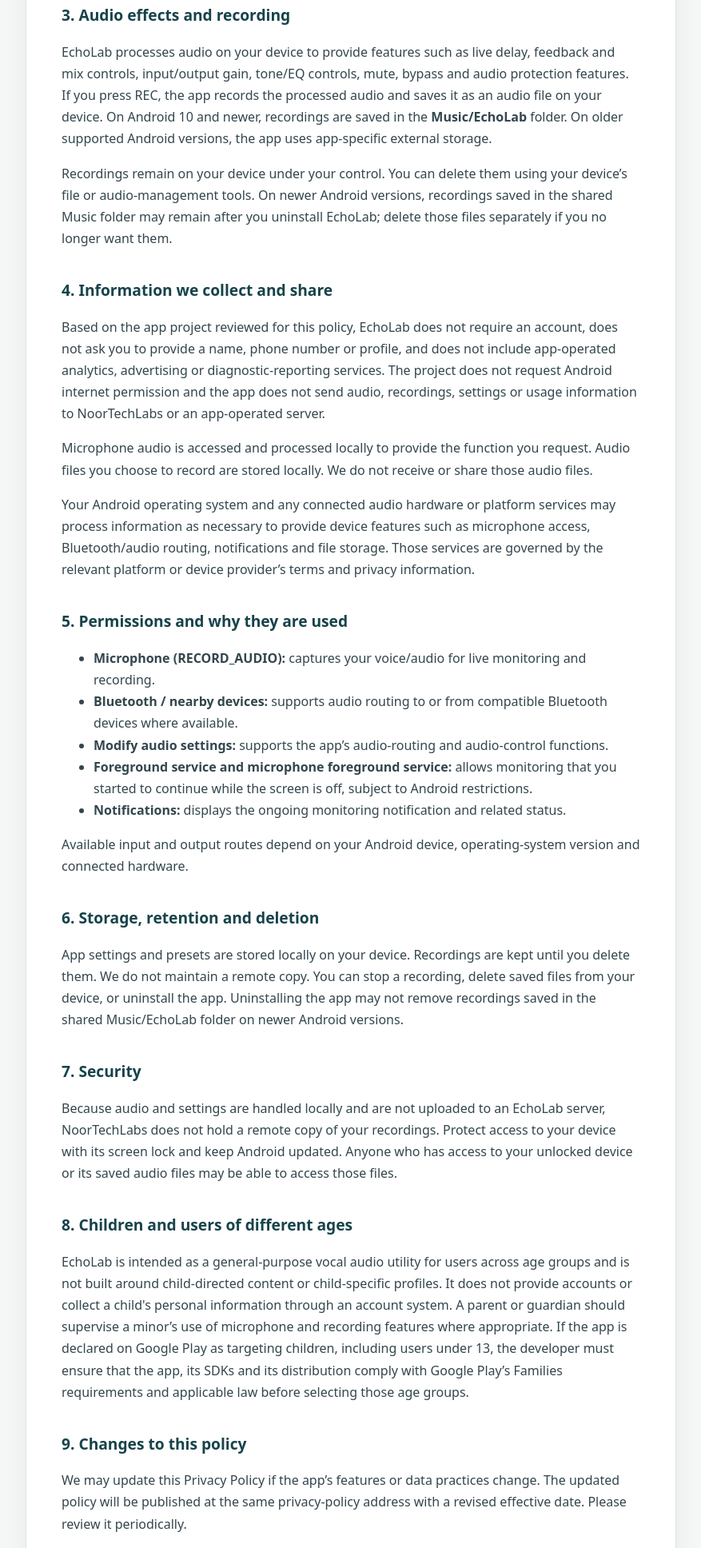
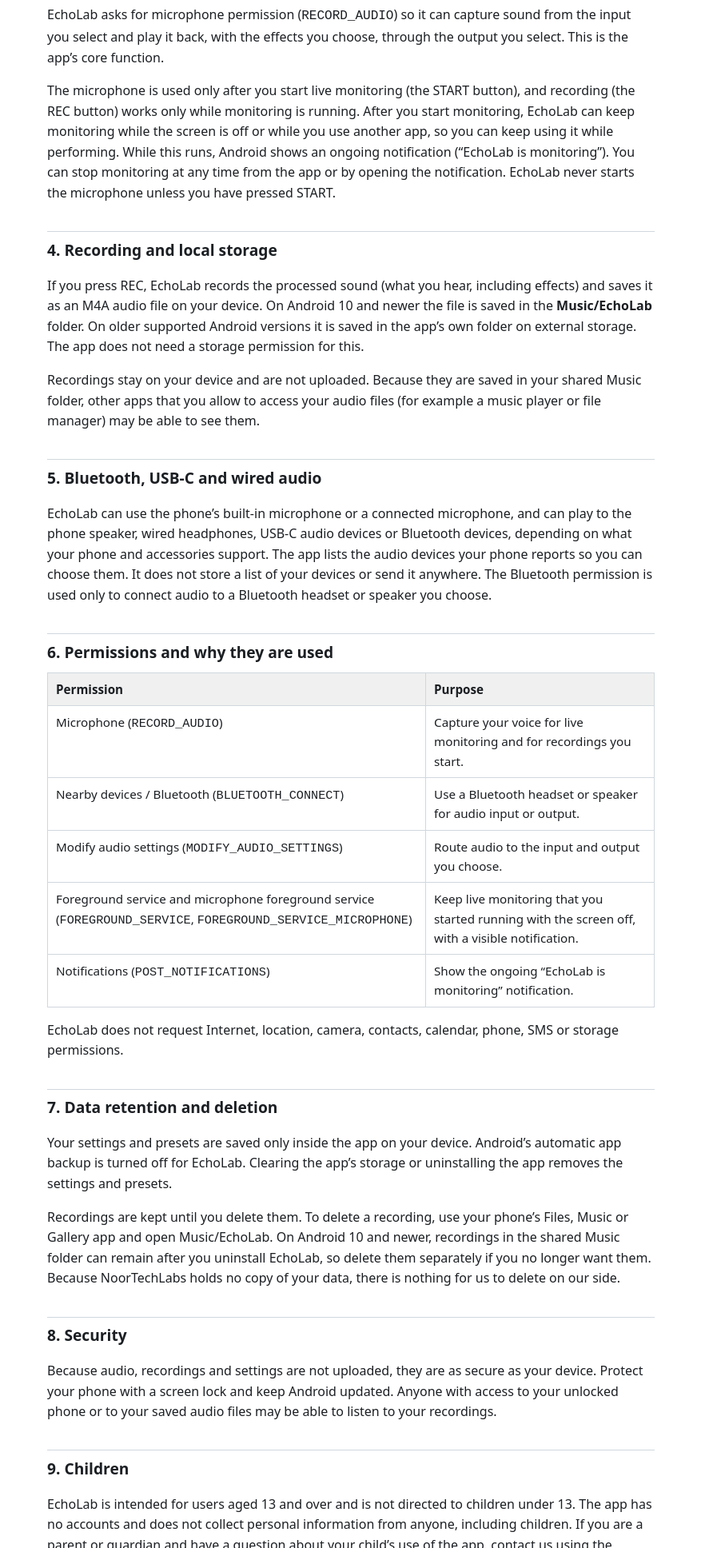
Before and after one commit to noortechlabs/echolab-privacy-policy, a plain HTML site: page index.html in a window 1280 px wide. Shown: the part 864-2800 px from the top of the page at 80% size, without its empty margins (201-1078 px from the left). Drawn offline with Linux system fonts and the light colour scheme.

Commit message:
Add files via upload

```diff
--- a/index.html
+++ b/index.html
@@ -1,4 +1,4 @@
-<!doctype html>
+<!DOCTYPE html>
 <html lang="en">
 <head>
 <meta charset="utf-8">
@@ -6,74 +6,82 @@
 <meta name="description" content="Privacy Policy for EchoLab - Naat Khwani App by NoorTechLabs.">
 <title>EchoLab - Privacy Policy</title>
 <style>
-:root{color-scheme:light;--ink:#18252b;--muted:#52636b;--accent:#b9954e;--paper:#f5f7f6;--card:#fff}
-*{box-sizing:border-box}
-body{margin:0;background:var(--paper);color:var(--ink);font:16px/1.7 system-ui,-apple-system,Segoe UI,Roboto,Arial,sans-serif}
-main{max-width:850px;margin:36px auto;padding:0 18px 48px}
-article{background:var(--card);border:1px solid #dce4e2;border-radius:18px;padding:clamp(22px,5vw,44px);box-shadow:0 8px 30px #102a3010}
-h1{font-size:clamp(1.8rem,5vw,2.5rem);line-height:1.2;margin:.2em 0;color:#12343a}
-h2{font-size:1.2rem;margin:1.8em 0 .45em;color:#17434a}
-p,li{color:#33464d}
-.meta{color:var(--muted);font-size:.95rem}
-a{color:#176b7a;overflow-wrap:anywhere}
-footer{margin-top:24px;color:var(--muted);font-size:.9rem;text-align:center}
+  :root { color-scheme: light dark; --bg:#ffffff; --fg:#1b1f23; --muted:#57606a; --line:#d0d7de; --accent:#8a6a1f; }
+  @media (prefers-color-scheme: dark) { :root { --bg:#0e1a1f; --fg:#e8f1f2; --muted:#a9bdc0; --line:#2a3a40; --accent:#e8c37a; } }
+  body { margin:0; background:var(--bg); color:var(--fg); font:16px/1.6 system-ui,-apple-system,"Segoe UI",Roboto,sans-serif; }
+  main { max-width:760px; margin:0 auto; padding:24px 18px 48px; }
+  .brand { color:var(--accent); font-weight:700; letter-spacing:.04em; }
+  h1 { font-size:1.8rem; margin:.2em 0 .1em; }
+  h2 { font-size:1.2rem; margin:1.8em 0 .4em; padding-top:.4em; border-top:1px solid var(--line); }
+  p, li { color:var(--fg); }
+  .muted { color:var(--muted); }
+  table { width:100%; border-collapse:collapse; margin:.6em 0; font-size:.95rem; }
+  th, td { text-align:left; vertical-align:top; padding:8px 10px; border:1px solid var(--line); }
+  th { background:rgba(128,128,128,.12); }
+  a { color:var(--accent); }
+  footer { margin-top:2.4em; color:var(--muted); font-size:.9rem; }
 </style>
 </head>
 <body>
 <main>
-<article>
-<p class="meta">NoorTechLabs</p>
+<div class="brand">NoorTechLabs</div>
 <h1>EchoLab - Privacy Policy</h1>
-<p class="meta"><strong>Effective date:</strong> 18 November 2026</p>
+<p class="muted"><strong>Effective date:</strong> 19 November 2026</p>
 
-<p>This Privacy Policy explains how <strong>EchoLab - Naat Khwani App</strong> (“EchoLab”, “the app”, “we” or “our”), published by <strong>NoorTechLabs</strong>, handles information when you use the app.</p>
+<p>This Privacy Policy explains how <strong>EchoLab - Naat Khwani App</strong> (&ldquo;EchoLab&rdquo;, &ldquo;the app&rdquo;, &ldquo;we&rdquo; or &ldquo;our&rdquo;), published by <strong>NoorTechLabs</strong>, handles information when you use the Android app.</p>
 
 <h2>1. Summary</h2>
-<p>EchoLab is an audio monitoring and effects tool designed to help Naat reciters and other vocal users hear their voice live with adjustable audio effects and, when they choose, record the processed audio. Audio processing and recording are performed locally on your Android device. The app does not send your microphone audio or saved recordings to NoorTechLabs or to an app-operated server.</p>
+<ul>
+  <li>EchoLab is a free audio tool. It lets you hear your voice live through headphones or speakers with adjustable delay, echo, reverb and tone effects, and lets you record the processed sound.</li>
+  <li>All audio processing happens on your device. The app does not send your microphone audio, your recordings, your settings or any usage information to NoorTechLabs or to anyone else.</li>
+  <li>The app does not request the Android Internet permission, has no accounts or login, and contains no advertising, analytics or crash-reporting services.</li>
+</ul>
 
-<h2>2. Microphone access and live monitoring</h2>
-<p>EchoLab requests microphone permission so it can capture audio from the input you select and route/process that audio to the output you select. This is the app’s core function. The microphone is used when you start live monitoring or recording. EchoLab may continue live monitoring while the screen is off or the app is not in the foreground after you start the feature. Android displays an ongoing foreground-service notification while background monitoring is active. You can stop monitoring from the app.</p>
-<p>EchoLab does not intentionally activate the microphone for covert recording. Recording is a separate user-controlled feature and begins when you choose the REC control.</p>
+<h2>2. Information we collect and share</h2>
+<p>We do not collect, store on our servers, sell or share personal information. EchoLab has no server. The app does not ask for your name, email address, phone number, location, contacts, photos or any account details.</p>
+<p>The app includes one third-party component, the open-source <em>Oboe</em> audio library from Google, which runs entirely on your device to provide low-latency audio. It does not send data anywhere.</p>
+<p>Your device&rsquo;s operating system and any connected audio hardware (for example a Bluetooth headset or a USB-C audio device) handle audio on your device as part of normal Android operation. Their use of information is governed by their own providers&rsquo; policies.</p>
 
-<h2>3. Audio effects and recording</h2>
-<p>EchoLab processes audio on your device to provide features such as live delay, feedback and mix controls, input/output gain, tone/EQ controls, mute, bypass and audio protection features. If you press REC, the app records the processed audio and saves it as an audio file on your device. On Android 10 and newer, recordings are saved in the <strong>Music/EchoLab</strong> folder. On older supported Android versions, the app uses app-specific external storage.</p>
-<p>Recordings remain on your device under your control. You can delete them using your device’s file or audio-management tools. On newer Android versions, recordings saved in the shared Music folder may remain after you uninstall EchoLab; delete those files separately if you no longer want them.</p>
+<h2>3. Microphone access and live monitoring</h2>
+<p>EchoLab asks for microphone permission (<code>RECORD_AUDIO</code>) so it can capture sound from the input you select and play it back, with the effects you choose, through the output you select. This is the app&rsquo;s core function.</p>
+<p>The microphone is used only after you start live monitoring (the START button), and recording (the REC button) works only while monitoring is running. After you start monitoring, EchoLab can keep monitoring while the screen is off or while you use another app, so you can keep using it while performing. While this runs, Android shows an ongoing notification (&ldquo;EchoLab is monitoring&rdquo;). You can stop monitoring at any time from the app or by opening the notification. EchoLab never starts the microphone unless you have pressed START.</p>
 
-<h2>4. Information we collect and share</h2>
-<p>Based on the app project reviewed for this policy, EchoLab does not require an account, does not ask you to provide a name, phone number or profile, and does not include app-operated analytics, advertising or diagnostic-reporting services. The project does not request Android internet permission and the app does not send audio, recordings, settings or usage information to NoorTechLabs or an app-operated server.</p>
-<p>Microphone audio is accessed and processed locally to provide the function you request. Audio files you choose to record are stored locally. We do not receive or share those audio files.</p>
-<p>Your Android operating system and any connected audio hardware or platform services may process information as necessary to provide device features such as microphone access, Bluetooth/audio routing, notifications and file storage. Those services are governed by the relevant platform or device provider’s terms and privacy information.</p>
+<h2>4. Recording and local storage</h2>
+<p>If you press REC, EchoLab records the processed sound (what you hear, including effects) and saves it as an M4A audio file on your device. On Android 10 and newer the file is saved in the <strong>Music/EchoLab</strong> folder. On older supported Android versions it is saved in the app&rsquo;s own folder on external storage. The app does not need a storage permission for this.</p>
+<p>Recordings stay on your device and are not uploaded. Because they are saved in your shared Music folder, other apps that you allow to access your audio files (for example a music player or file manager) may be able to see them.</p>
 
-<h2>5. Permissions and why they are used</h2>
-<ul>
-<li><strong>Microphone (RECORD_AUDIO):</strong> captures your voice/audio for live monitoring and recording.</li>
-<li><strong>Bluetooth / nearby devices:</strong> supports audio routing to or from compatible Bluetooth devices where available.</li>
-<li><strong>Modify audio settings:</strong> supports the app’s audio-routing and audio-control functions.</li>
-<li><strong>Foreground service and microphone foreground service:</strong> allows monitoring that you started to continue while the screen is off, subject to Android restrictions.</li>
-<li><strong>Notifications:</strong> displays the ongoing monitoring notification and related status.</li>
-</ul>
-<p>Available input and output routes depend on your Android device, operating-system version and connected hardware.</p>
+<h2>5. Bluetooth, USB-C and wired audio</h2>
+<p>EchoLab can use the phone&rsquo;s built-in microphone or a connected microphone, and can play to the phone speaker, wired headphones, USB-C audio devices or Bluetooth devices, depending on what your phone and accessories support. The app lists the audio devices your phone reports so you can choose them. It does not store a list of your devices or send it anywhere. The Bluetooth permission is used only to connect audio to a Bluetooth headset or speaker you choose.</p>
 
-<h2>6. Storage, retention and deletion</h2>
-<p>App settings and presets are stored locally on your device. Recordings are kept until you delete them. We do not maintain a remote copy. You can stop a recording, delete saved files from your device, or uninstall the app. Uninstalling the app may not remove recordings saved in the shared Music/EchoLab folder on newer Android versions.</p>
+<h2>6. Permissions and why they are used</h2>
+<table>
+  <tr><th>Permission</th><th>Purpose</th></tr>
+  <tr><td>Microphone (<code>RECORD_AUDIO</code>)</td><td>Capture your voice for live monitoring and for recordings you start.</td></tr>
+  <tr><td>Nearby devices / Bluetooth (<code>BLUETOOTH_CONNECT</code>)</td><td>Use a Bluetooth headset or speaker for audio input or output.</td></tr>
+  <tr><td>Modify audio settings (<code>MODIFY_AUDIO_SETTINGS</code>)</td><td>Route audio to the input and output you choose.</td></tr>
+  <tr><td>Foreground service and microphone foreground service (<code>FOREGROUND_SERVICE</code>, <code>FOREGROUND_SERVICE_MICROPHONE</code>)</td><td>Keep live monitoring that you started running with the screen off, with a visible notification.</td></tr>
+  <tr><td>Notifications (<code>POST_NOTIFICATIONS</code>)</td><td>Show the ongoing &ldquo;EchoLab is monitoring&rdquo; notification.</td></tr>
+</table>
+<p>EchoLab does not request Internet, location, camera, contacts, calendar, phone, SMS or storage permissions.</p>
 
-<h2>7. Security</h2>
-<p>Because audio and settings are handled locally and are not uploaded to an EchoLab server, NoorTechLabs does not hold a remote copy of your recordings. Protect access to your device with its screen lock and keep Android updated. Anyone who has access to your unlocked device or its saved audio files may be able to access those files.</p>
+<h2>7. Data retention and deletion</h2>
+<p>Your settings and presets are saved only inside the app on your device. Android&rsquo;s automatic app backup is turned off for EchoLab. Clearing the app&rsquo;s storage or uninstalling the app removes the settings and presets.</p>
+<p>Recordings are kept until you delete them. To delete a recording, use your phone&rsquo;s Files, Music or Gallery app and open Music/EchoLab. On Android 10 and newer, recordings in the shared Music folder can remain after you uninstall EchoLab, so delete them separately if you no longer want them. Because NoorTechLabs holds no copy of your data, there is nothing for us to delete on our side.</p>
 
-<h2>8. Children and users of different ages</h2>
-<p>EchoLab is intended as a general-purpose vocal audio utility for users across age groups and is not built around child-directed content or child-specific profiles. It does not provide accounts or collect a child's personal information through an account system. A parent or guardian should supervise a minor’s use of microphone and recording features where appropriate. If the app is declared on Google Play as targeting children, including users under 13, the developer must ensure that the app, its SDKs and its distribution comply with Google Play’s Families requirements and applicable law before selecting those age groups.</p>
+<h2>8. Security</h2>
+<p>Because audio, recordings and settings are not uploaded, they are as secure as your device. Protect your phone with a screen lock and keep Android updated. Anyone with access to your unlocked phone or to your saved audio files may be able to listen to your recordings.</p>
 
-<h2>9. Changes to this policy</h2>
-<p>We may update this Privacy Policy if the app’s features or data practices change. The updated policy will be published at the same privacy-policy address with a revised effective date. Please review it periodically.</p>
+<h2>9. Children</h2>
+<p>EchoLab is intended for users aged 13 and over and is not directed to children under 13. The app has no accounts and does not collect personal information from anyone, including children. If you are a parent or guardian and have a question about your child&rsquo;s use of the app, contact us using the details below.</p>
 
-<h2>10. Contact</h2>
-<p>For privacy questions or requests, contact:</p>
+<h2>10. Changes to this policy</h2>
+<p>If the app changes in a way that affects privacy, for example by adding network access, analytics or cloud features, we will update this policy at this same address and change the effective date before releasing that version.</p>
+
+<h2>11. Contact</h2>
 <p><strong>NoorTechLabs</strong><br>
 Email: <a href="mailto:noortechlabs@gmail.com">noortechlabs@gmail.com</a></p>
 
-<p class="meta">This policy describes the EchoLab project reviewed for publication. If a future app version adds network access, analytics, crash reporting, cloud services or any other data handling, this policy and the Google Play Data safety declaration must be updated before release.</p>
-</article>
-<footer>© 2026 NoorTechLabs · EchoLab</footer>
+<footer>&copy; 2026 NoorTechLabs &middot; EchoLab - Naat Khwani App</footer>
 </main>
 </body>
 </html>
```
